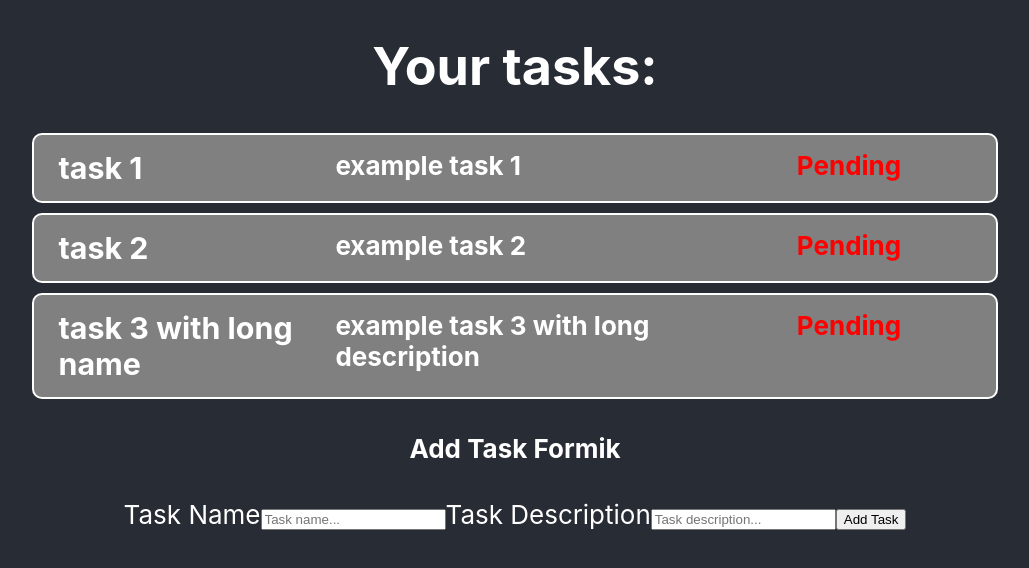
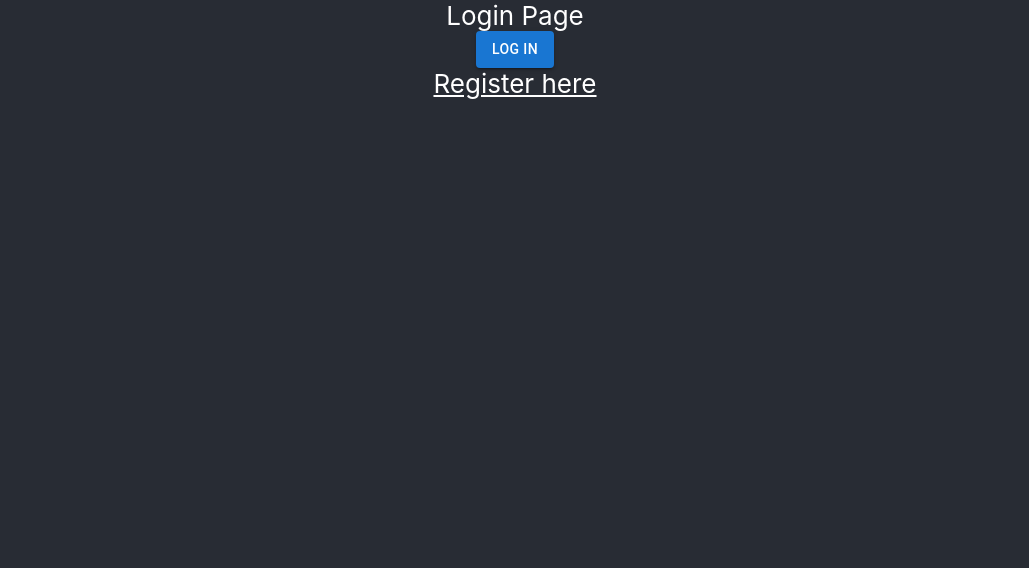
Before and after one commit to ReneSerranoLGFM/curso-reactjs-ejercicios, a React (Create React App) app: page /login in a window 1280 px wide. Shown: the top 568 px of the page, without its empty margins (125-1154 px from the left). Built offline with nearby package versions, Linux system fonts and the light colour scheme.

Commit message:
Reto 6 complete

```diff
--- a/src/App.js
+++ b/src/App.js
@@ -1,11 +1,15 @@
 import "./App.scss";
 import TaskList from "./components/TaskList";
+import Button from "@mui/material/Button";
 
-function App() {
+function App(props) {
   return (
     <div className="App">
       <header className="App-header">
         <TaskList />
+        <Button variant="contained" onClick={props.logout}>
+          Logout
+        </Button>
       </header>
     </div>
   );
--- a/src/App.scss
+++ b/src/App.scss
@@ -91,3 +91,7 @@
   margin: 10px;
   justify-content: center;
 }
+
+a {
+  color: white
+}
--- a/src/index.js
+++ b/src/index.js
@@ -1,14 +1,56 @@
-import React from 'react';
-import ReactDOM from 'react-dom';
-import './index.css';
-import App from './App';
-import reportWebVitals from './reportWebVitals';
+import React, { useState } from "react";
+import ReactDOM from "react-dom";
+import "./index.css";
+import App from "./App";
+import reportWebVitals from "./reportWebVitals";
+import { BrowserRouter as Router, Route, Switch, Redirect } from "react-router-dom";
+import Login from "./pages/LoginPage";
+import Register from "./pages/RegisterPage";
+
+export default function AppRouting() {
+  const [loggedIn, setLoggedIn] = useState(false);
+
+  const login = () => {
+    setLoggedIn(true);
+    console.log("logged in!");
+  };
+
+  const logout = () => {
+    setLoggedIn(false);
+    console.log("logged out!");
+  };
+
+  return (
+    <Router>
+      <Switch>
+        {/* Index */}
+        <Route
+          exact
+          path="/"
+          render={() => {
+            return loggedIn ? <App logout={logout} /> : <Redirect to="/login" />;
+          }}
+        />
+        {/* Login Route */}
+        <Route
+          exact
+          path="/login"
+          render={() => {
+            return loggedIn ? <Redirect to="/" /> : <Login login={login} />;
+          }}
+        />
+        {/* Login Route */}
+        <Route exact path="/register" component={Register} />
+      </Switch>
+    </Router>
+  );
+}
 
 ReactDOM.render(
   <React.StrictMode>
-    <App />
+    <AppRouting />
   </React.StrictMode>,
-  document.getElementById('root')
+  document.getElementById("root")
 );
 
 // If you want to start measuring performance in your app, pass a function
--- /dev/null
+++ b/src/pages/LoginPage.js
@@ -0,0 +1,18 @@
+import { Link } from "react-router-dom";
+import { Button } from "@mui/material";
+
+function Login(props) {
+  return (
+    <div className="App">
+      <header className="App-header">
+        <div>Login Page</div>
+        <Button variant="contained" onClick={props.login}>
+          Log In
+        </Button>
+        <Link to="/register">Register here</Link>
+      </header>
+    </div>
+  );
+}
+
+export default Login;
--- /dev/null
+++ b/src/pages/RegisterPage.js
@@ -0,0 +1,28 @@
+import { useHistory } from "react-router-dom";
+import Button from "@mui/material/Button";
+
+function Register() {
+  const history = useHistory();
+
+  const navigateTo = (path) => {
+    history.push(path);
+  };
+
+  return (
+    <div className="App">
+      <header className="App-header">
+        <div>Register Page</div>
+        <Button
+          variant="contained"
+          onClick={() => {
+            navigateTo("/");
+          }}
+        >
+          Home
+        </Button>
+      </header>
+    </div>
+  );
+}
+
+export default Register;
```
Also changed, not shown: package.json (+8 -2 lines), 1 other file (tests, documents, lock files or other folders).
